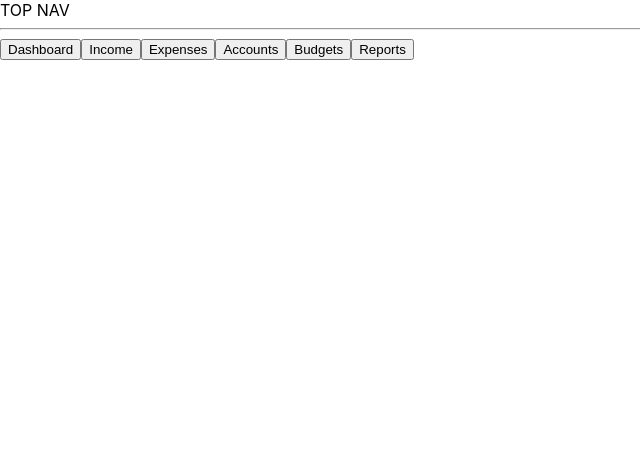
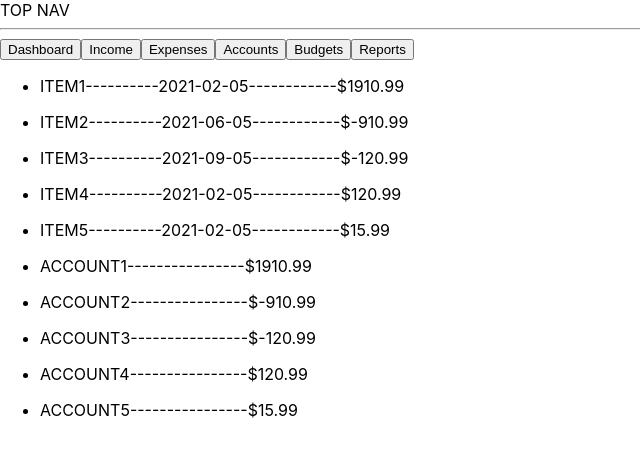
Before and after one commit to Jgabriel88/Reckon, a React (Create React App) app in the folder client/: page / in a window 1280 px wide. Shown: the top 456 px of the page, without its empty margins (0-640 px from the left). Built offline with nearby package versions, Linux system fonts and the light colour scheme.

Commit message:
create Accouts and Bills components

```diff
--- a/client/src/App.js
+++ b/client/src/App.js
@@ -1,4 +1,6 @@
 import './App.css';
+import AccountsPanelList from './components/AccountsPanelList';
+import BillPanelList from './components/BillPanelList';
 import SideNavList from './components/SideNavList';
 import TopNav from './components/TopNav';
 
@@ -12,6 +14,12 @@ function App() {
 					<SideNavList />
 				</nav>
 			</section>
+			<section>
+				<BillPanelList />
+			</section>
+			<section>
+				<AccountsPanelList />
+			</section>
 		</main>
 	);
 }
--- /dev/null
+++ b/client/src/components/AccountsPanelItem.jsx
@@ -0,0 +1,11 @@
+const AccountsPanelItem = (props) => {
+	return (
+		<div>
+			<p>
+				{props.name}----------------{props.amount}
+			</p>
+		</div>
+	);
+};
+
+export default AccountsPanelItem;
--- /dev/null
+++ b/client/src/components/AccountsPanelList.jsx
@@ -0,0 +1,27 @@
+import AccountsPanelItem from './AccountsPanelItem';
+
+const AccountsPanelList = (props) => {
+	return (
+		<div>
+			<ul>
+				<li>
+					<AccountsPanelItem name="ACCOUNT1" amount="$1910.99" />
+				</li>
+				<li>
+					<AccountsPanelItem name="ACCOUNT2" amount="$-910.99" />
+				</li>
+				<li>
+					<AccountsPanelItem name="ACCOUNT3" amount="$-120.99" />
+				</li>
+				<li>
+					<AccountsPanelItem name="ACCOUNT4" amount="$120.99" />
+				</li>
+				<li>
+					<AccountsPanelItem name="ACCOUNT5" amount="$15.99" />
+				</li>
+			</ul>
+		</div>
+	);
+};
+
+export default AccountsPanelList;
--- /dev/null
+++ b/client/src/components/BillPanelItem.jsx
@@ -0,0 +1,11 @@
+const BillPanelItem = (props) => {
+	return (
+		<div>
+			<p>
+				{props.name}----------{props.date}------------{props.amount}
+			</p>
+		</div>
+	);
+};
+
+export default BillPanelItem;
--- /dev/null
+++ b/client/src/components/BillPanelList.jsx
@@ -0,0 +1,27 @@
+import BillPanelItem from './BillPanelItem';
+
+const BillPanelList = () => {
+	return (
+		<div>
+			<ul>
+				<li>
+					<BillPanelItem name="ITEM1" date="2021-02-05" amount="$1910.99" />
+				</li>
+				<li>
+					<BillPanelItem name="ITEM2" date="2021-06-05" amount="$-910.99" />
+				</li>
+				<li>
+					<BillPanelItem name="ITEM3" date="2021-09-05" amount="$-120.99" />
+				</li>
+				<li>
+					<BillPanelItem name="ITEM4" date="2021-02-05" amount="$120.99" />
+				</li>
+				<li>
+					<BillPanelItem name="ITEM5" date="2021-02-05" amount="$15.99" />
+				</li>
+			</ul>
+		</div>
+	);
+};
+
+export default BillPanelList;
--- a/client/src/components/SideNavList.jsx
+++ b/client/src/components/SideNavList.jsx
@@ -1,7 +1,9 @@
 import SideNavItem from './SideNavItem';
+import './SideNavList.css';
 
 const SideNavList = () => {
 	return (
+		<div class="sidenav">
 			<nav>
 				<SideNavItem name="Dashboard" />
 				<SideNavItem name="Income" />
@@ -10,6 +12,7 @@ const SideNavList = () => {
 				<SideNavItem name="Budgets" />
 				<SideNavItem name="Reports" />
 			</nav>
+		</div>
 	);
 };
 
```
Also changed, not shown: client/src/components/SideNavList.css (+27 -0 lines), client/src/components/AccountsPanelItem.css (added), client/src/components/AccountsPanelList.css (added), client/src/components/BillPanelItem.css (added), client/src/components/BillPanelList.css (added). Lines whose indentation alone changed are shown as unchanged.
